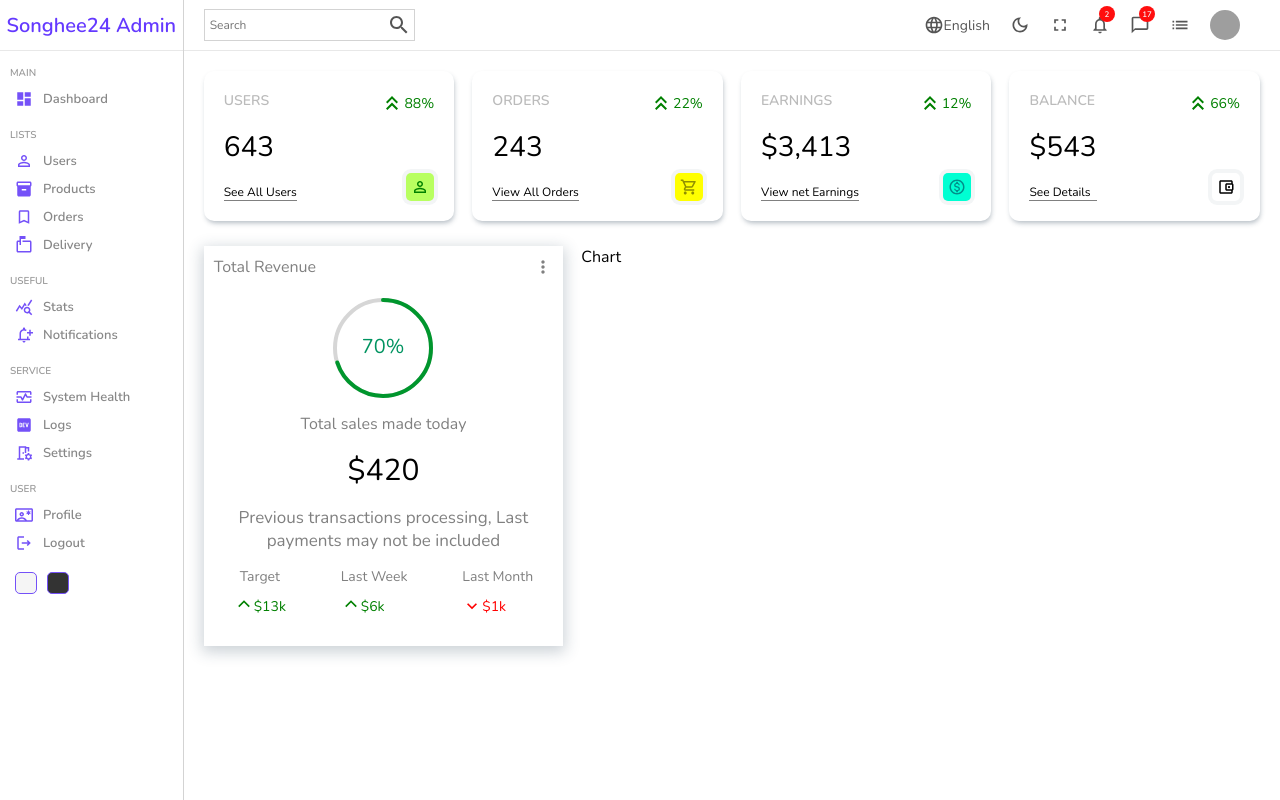
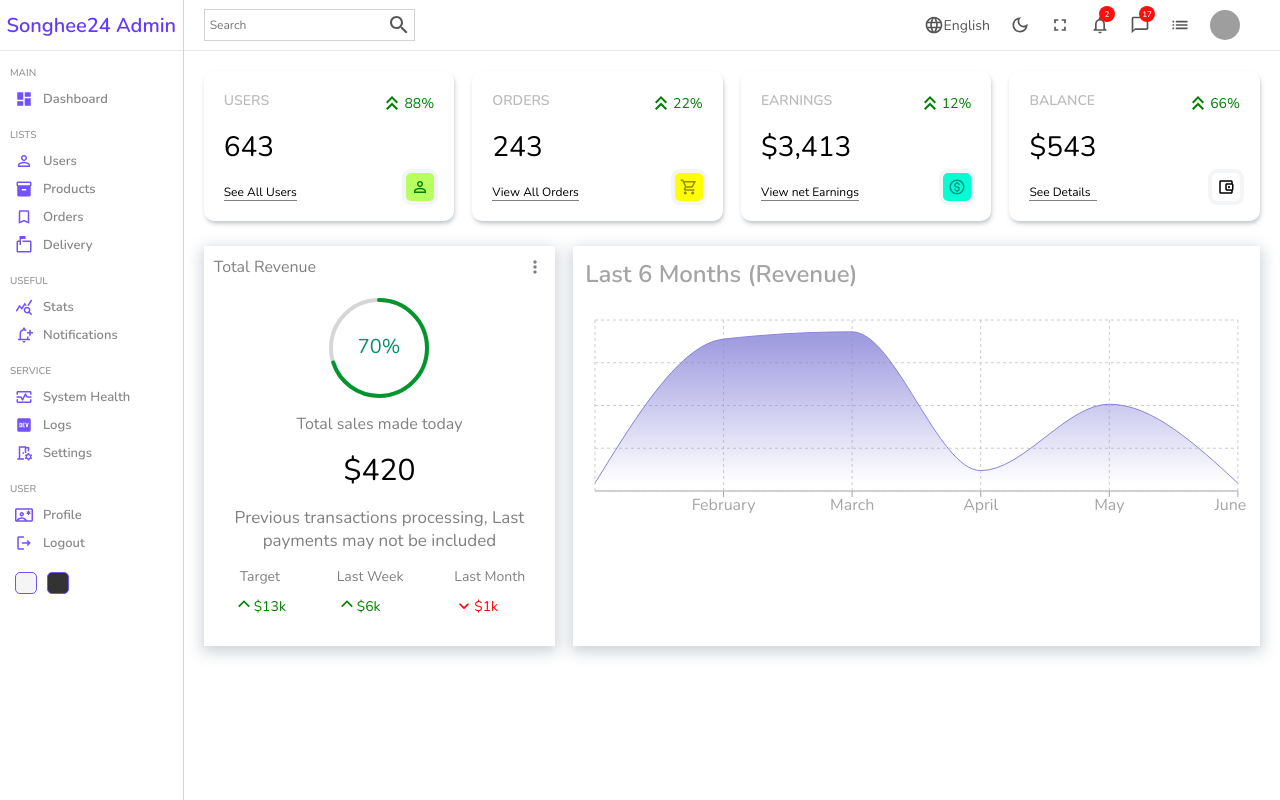
Before and after one commit to songhee24/admin-dashboard, a React (Create React App) app: page / in a window 1280 px wide. Built offline with nearby package versions, Linux system fonts and the light colour scheme; grey boxes are pictures that could not be loaded.

Commit message:
re-charts chart bar lib connected looks crazy

```diff
--- a/package.json
+++ b/package.json
@@ -16,6 +16,7 @@
     "react-dom": "^18.2.0",
     "react-router-dom": "^6.3.0",
     "react-scripts": "5.0.1",
+    "recharts": "^2.1.13",
     "sass": "^1.54.5",
     "web-vitals": "^2.1.4"
   },
--- a/src/components/chart/chart.scss
+++ b/src/components/chart/chart.scss
@@ -1,3 +1,23 @@
 .chart {
   flex: 4;
+  padding: 12px;
+  animation-duration: 2.8s;
+  -webkit-box-shadow: 0px 4px 14px 2px rgba(34, 60, 80, 0.23);
+  -moz-box-shadow: 0px 4px 14px 2px rgba(34, 60, 80, 0.23);
+  box-shadow: 0px 4px 14px 2px rgba(34, 60, 80, 0.23);
+  color: #a4a4a4;
+
+  &.bounce {
+    animation-name: bounce;
+    animation-timing-function: ease;
+  }
+
+  .title {
+    margin-bottom: 20px;
+  }
 }
+
+@keyframes bounce {
+  0%   { transform: translateY(120px);  opacity: 0.6; }
+  100% { transform: translateY(0); opacity: 1 }
+}
--- a/src/components/chart/index.jsx
+++ b/src/components/chart/index.jsx
@@ -1,8 +1,85 @@
 import React from 'react';
+
+import {
+    AreaChart,
+    Area,
+    XAxis,
+    YAxis,
+    CartesianGrid,
+    Tooltip,
+    ResponsiveContainer,
+} from 'recharts';
 import './chart.scss';
 
+const data = [
+    { name: 'January', Total: 1200 },
+    { name: 'February', Total: 23100 },
+    { name: 'March', Total: 24200 },
+    { name: 'April', Total: 3100 },
+    { name: 'May', Total: 13200 },
+    { name: 'June', Total: 1200 },
+];
+
 const Chart = () => {
-    return <div className="chart">Chart</div>;
+    return (
+        <div className="chart bounce">
+            <h1 className="title">Last 6 Months (Revenue)</h1>
+            <ResponsiveContainer width="100%" aspect={3}>
+                <AreaChart
+                    width={900}
+                    height={250}
+                    data={data}
+                    margin={{ top: 10, right: 10, left: 10, bottom: 10 }}
+                >
+                    <defs>
+                        <linearGradient id="Total" x1="0" y1="0" x2="0" y2="1">
+                            <stop
+                                offset="5%"
+                                stopColor="#8884d8"
+                                stopOpacity={0.8}
+                            />
+                            <stop
+                                offset="95%"
+                                stopColor="#8884d8"
+                                stopOpacity={0}
+                            />
+                        </linearGradient>
+                        <linearGradient id="Total" x1="0" y1="0" x2="0" y2="1">
+                            <stop
+                                offset="5%"
+                                stopColor="#82ca9d"
+                                stopOpacity={0.8}
+                            />
+                            <stop
+                                offset="95%"
+                                stopColor="#82ca9d"
+                                stopOpacity={0}
+                            />
+                        </linearGradient>
+                    </defs>
+                    <XAxis dataKey="name" stroke={'#a4a4a4'} />
+                    {/* for showing info from left side <YAxis />*/}
+                    <CartesianGrid strokeDasharray="3 3" />
+                    <Tooltip />
+                    <Area
+                        type="monotone"
+                        dataKey="Total"
+                        stroke="#8884d8"
+                        fillOpacity={1}
+                        fill="url(#Total)"
+                    />
+                    {/* second background lines*/}
+                    {/*<Area*/}
+                    {/*    type="monotone"*/}
+                    {/*    dataKey="pv"*/}
+                    {/*    stroke="#82ca9d"*/}
+                    {/*    fillOpacity={1}*/}
+                    {/*    fill="url(#colorPv)"*/}
+                    {/*/>*/}
+                </AreaChart>
+            </ResponsiveContainer>
+        </div>
+    );
 };
 
 export default Chart;
--- a/src/components/featured/index.jsx
+++ b/src/components/featured/index.jsx
@@ -3,7 +3,7 @@ import MoreVertOutlinedIcon from '@mui/icons-material/MoreVertOutlined';
 import { buildStyles, CircularProgressbar } from 'react-circular-progressbar';
 import 'react-circular-progressbar/dist/styles.css';
 import Summary from './Summary';
-import ProgressProvider from '../chart/ProgressProvider';
+import ProgressProvider from './ProgressProvider';
 import './featured.scss';
 import CountUp from 'react-countup';
 
```
Also changed, not shown: src/components/featured/ProgressProvider.jsx (renamed from src/components/chart/ProgressProvider.jsx), 1 other file (tests, documents, lock files or other folders).
